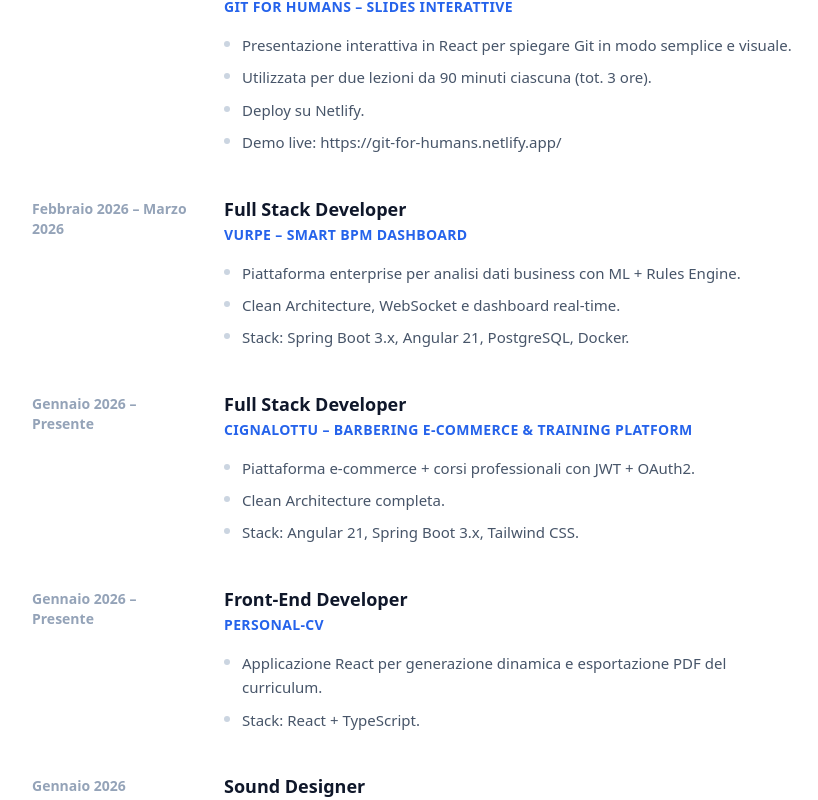
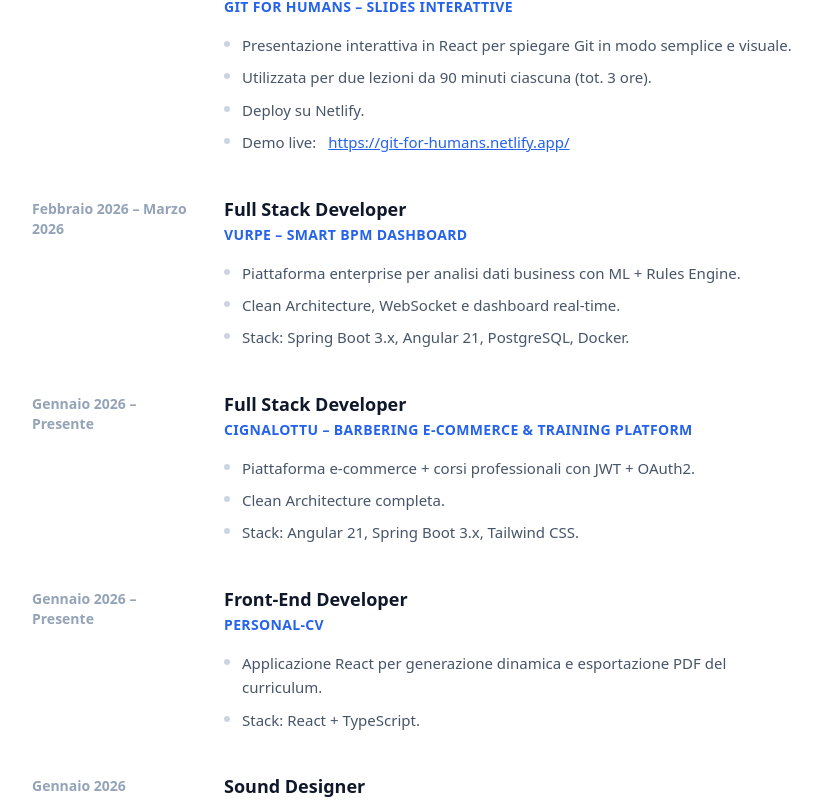
Before and after one commit to VioliHate/personal-cv, a React (Vite) app: page / in a window 1280 px wide. Shown: the part 1580-2380 px from the top of the page, without its empty margins (225-1043 px from the left). Built offline with nearby package versions, Linux system fonts and the light colour scheme.

Commit message:
Update ExperienceSection.tsx

```diff
--- a/src/components/ExperienceSection.tsx
+++ b/src/components/ExperienceSection.tsx
@@ -3,6 +3,7 @@ import type {
   WorkExperienceItem,
   OutWorkExperienceItem,
 } from "../types/interfaces";
+import { linkify } from "../utils/TextToLink";
 
 interface ExperienceSectionProps {
   title: string;
@@ -45,7 +46,7 @@ export const ExperienceSection: React.FC<ExperienceSectionProps> = ({
                   className='text-slate-600 leading-relaxed text-[15px] flex gap-3'
                 >
                   <span className='mt-2 w-1.5 h-1.5 rounded-full bg-slate-300 shrink-0' />
-                  {bullet}
+                  {linkify(bullet)}
                 </li>
               ))}
             </ul>
```
